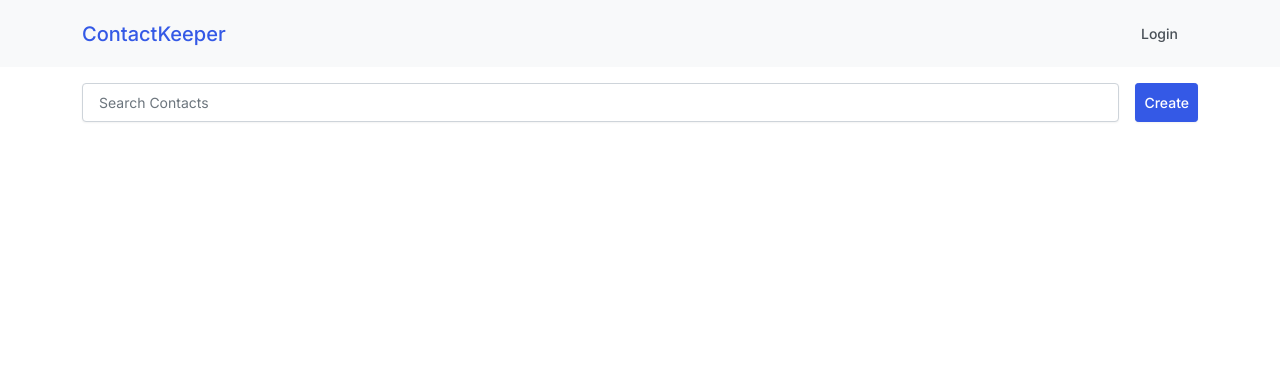
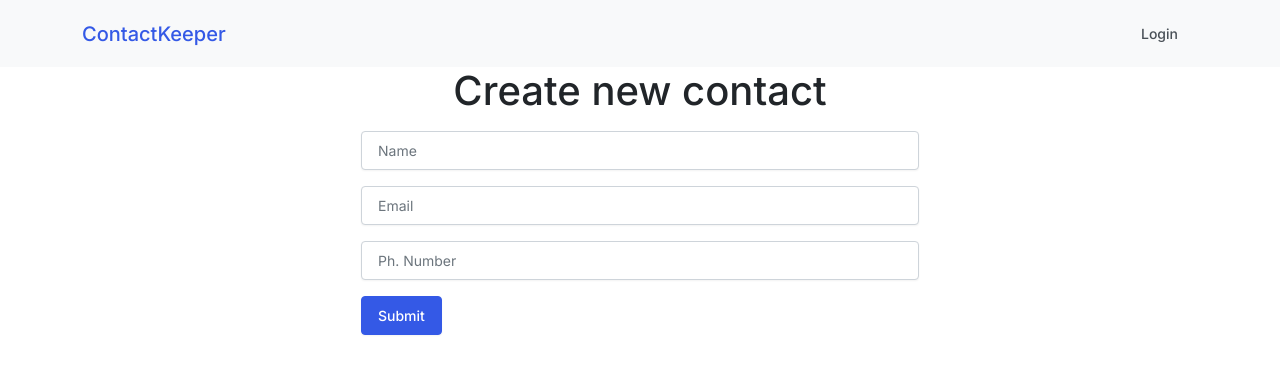
Before and after one commit to ashez2000/contact-keeper-v2, a React (Vite) app in the folder client/: page /create in a window 1280 px wide. Shown: the top 374 px of the page. Built offline with nearby package versions, Linux system fonts and the light colour scheme.

Commit message:
add simple context and create form

```diff
--- a/client/src/App.jsx
+++ b/client/src/App.jsx
@@ -1,19 +1,18 @@
+import { Routes, Route } from 'react-router-dom'
+
 import Header from './components/Header'
+import HomePage from './pages/HomePage'
+import CreatePage from './pages/CreatePage'
 
 const App = () => {
   return (
     <>
       <Header />
       <main className="container">
-        <section className="d-flex my-3">
-          <input
-            className="form-control"
-            type="text"
-            placeholder="Search Contacts"
-          />
-          <div className="mx-2" />
-          <button className="btn btn-sm btn-primary">Create</button>
-        </section>
+        <Routes>
+          <Route path="/" element={<HomePage />} />
+          <Route path="/create" element={<CreatePage />} />
+        </Routes>
       </main>
     </>
   )
--- /dev/null
+++ b/client/src/components/CreateContact.jsx
@@ -0,0 +1,5 @@
+const CreateContact = () => {
+  return <div>CreateContact</div>
+}
+
+export default CreateContact
--- /dev/null
+++ b/client/src/context/ContactContext.jsx
@@ -0,0 +1,15 @@
+import { createContext, useContext } from 'react'
+
+export const ContactContext = createContext()
+
+export const useContactContext = () => {
+  return useContext(ContactContext)
+}
+
+export const ContactProvider = ({ children }) => {
+  const value = {}
+
+  return (
+    <ContactContext.Provider value={value}>{children}</ContactContext.Provider>
+  )
+}
--- a/client/src/main.jsx
+++ b/client/src/main.jsx
@@ -3,11 +3,14 @@ import ReactDOM from 'react-dom/client'
 import { BrowserRouter } from 'react-router-dom'
 
 import App from './App'
+import { ContactProvider } from './context/ContactContext'
 
 ReactDOM.createRoot(document.getElementById('root')).render(
   <React.StrictMode>
     <BrowserRouter>
-      <App />
+      <ContactProvider>
+        <App />
+      </ContactProvider>
     </BrowserRouter>
   </React.StrictMode>
 )
--- /dev/null
+++ b/client/src/pages/CreatePage.jsx
@@ -0,0 +1,20 @@
+const CreatePage = () => {
+  return (
+    <div className="d-flex flex-column justify-content-center align-items-center">
+      <h1 className="mb-3">Create new contact</h1>
+      <form className="w-50">
+        <input className="form-control mb-3" type="text" placeholder="Name" />
+        <input className="form-control mb-3" type="email" placeholder="Email" />
+        <input
+          className="form-control mb-3"
+          type="text"
+          placeholder="Ph. Number"
+        />
+
+        <button className="btn btn-primary">Submit</button>
+      </form>
+    </div>
+  )
+}
+
+export default CreatePage
--- /dev/null
+++ b/client/src/pages/HomePage.jsx
@@ -0,0 +1,26 @@
+import { useNavigate } from 'react-router-dom'
+
+const HomePage = () => {
+  const navigate = useNavigate()
+
+  return (
+    <div>
+      <div className="d-flex my-3">
+        <input
+          className="form-control"
+          type="text"
+          placeholder="Search Contacts"
+        />
+        <div className="mx-2" />
+        <button
+          className="btn btn-sm btn-primary"
+          onClick={() => navigate('/create')}
+        >
+          Create
+        </button>
+      </div>
+    </div>
+  )
+}
+
+export default HomePage
```
